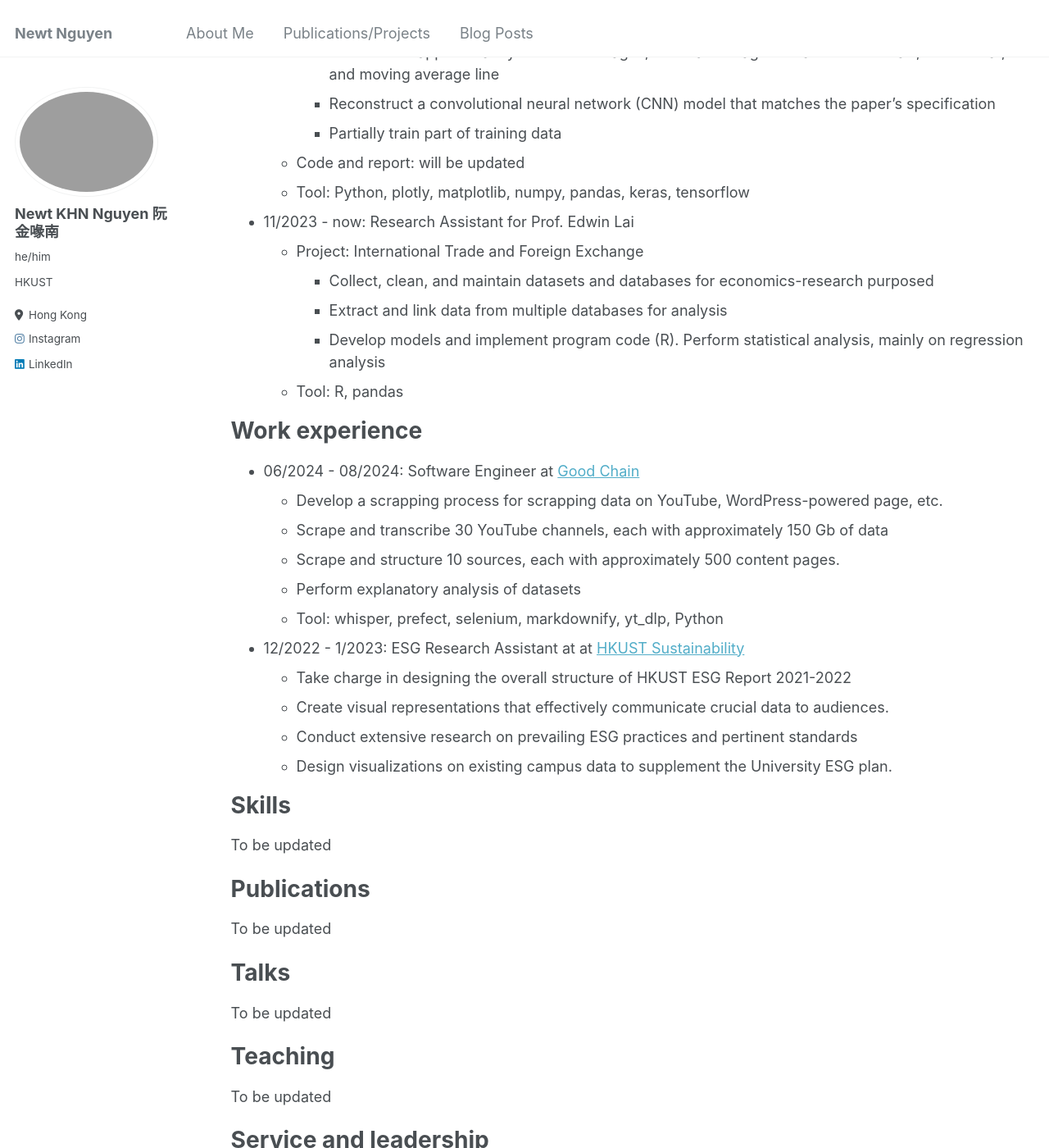
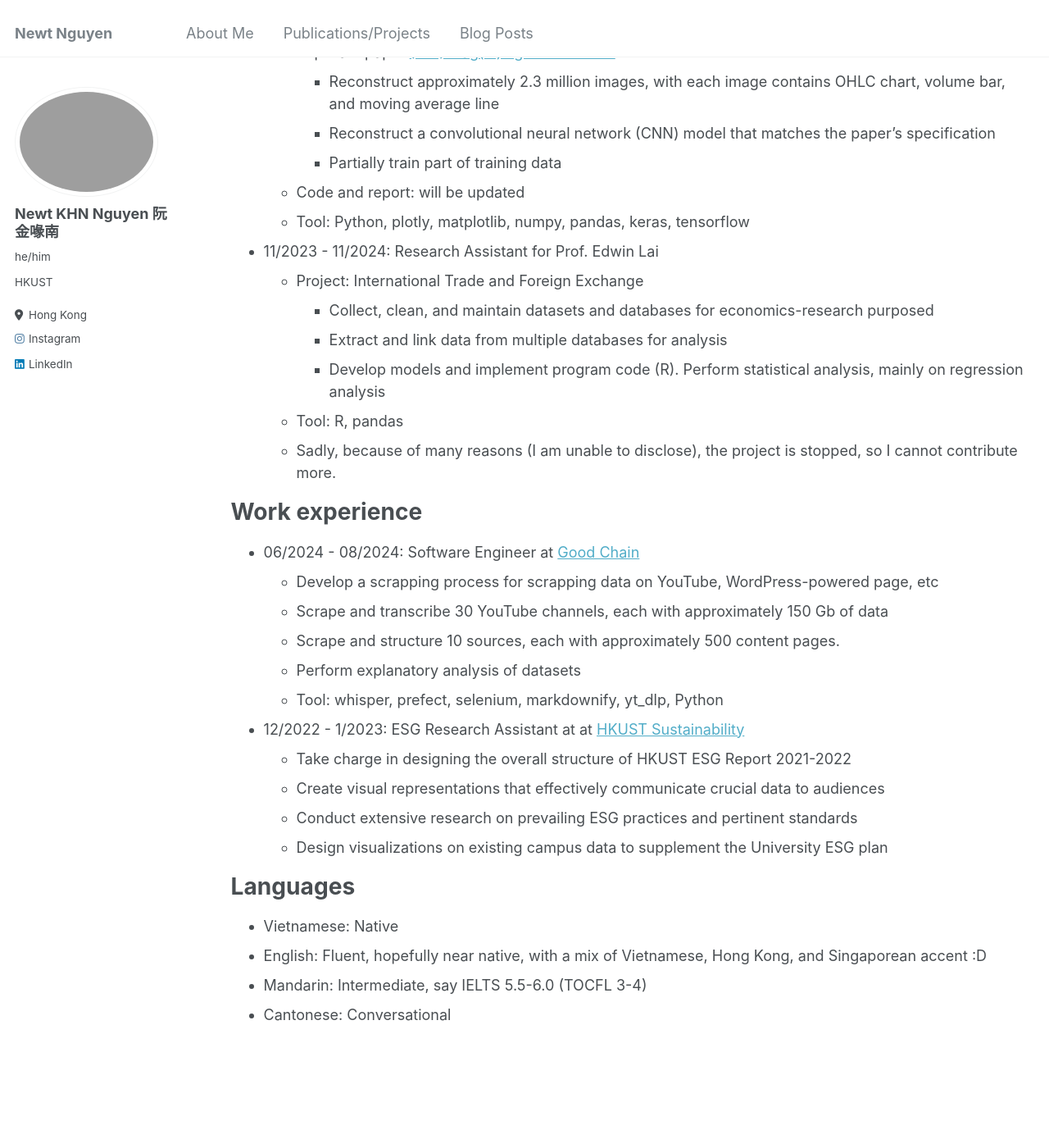
Before and after one commit to newtdes/newtdes.github.io, a Jekyll site: the page built from _pages/cv.md, in a window 1280 px wide and 1400 px high, scrolled down 481 px. Shown: the whole window at 82% size. Built offline with Jekyll 4.4.1, drawn with Linux system fonts in a browser that asks for light colours; some of the changed text lies outside the part shown.

Commit message:
Add new details

```diff
--- a/_pages/cv.md
+++ b/_pages/cv.md
@@ -11,9 +11,10 @@
 
 Education
 ======
-* BEng in Computer Science and Mathematics, The Hong Kong University of Science and Technology, 2026 (expected)
+* BEng in Computer Science and Additional Major in Mathematics, and Additional Major in Data Science and Technology, The Hong Kong University of Science and Technology, 2026 (expected)
 * BBA in General Business Management, The Hong Kong University of Science and Technology, 2026 (expected)
-* VNU-HCM High School for the Gifted, 2018
+* VNU-HCM High School for the Gifted, 2021
+* Tran Dai Nghia High School for the Gifted, 2018
 
 Research experience
 =====
@@ -25,17 +26,18 @@
     * Partially train part of training data
   * Code and report: will be updated
   * Tool: Python, plotly, matplotlib, numpy, pandas, keras, tensorflow
-* 11/2023 - now: Research Assistant for Prof. Edwin Lai
+* 11/2023 - 11/2024: Research Assistant for Prof. Edwin Lai
   * Project: International Trade and Foreign Exchange
     * Collect, clean, and maintain datasets and databases for economics-research purposed
     * Extract and link data from multiple databases for analysis
     * Develop models and implement program code (R). Perform statistical analysis, mainly on regression analysis
   * Tool: R, pandas
+  * Sadly, because of many reasons (I am unable to disclose), the project is stopped, so I cannot contribute more.
 
 Work experience
 ======
 * 06/2024 - 08/2024: Software Engineer at [Good Chain](https://www.good-chain.com/)
-  * Develop a scrapping process for scrapping data on YouTube, WordPress-powered page, etc.
+  * Develop a scrapping process for scrapping data on YouTube, WordPress-powered page, etc
   * Scrape and transcribe 30 YouTube channels, each with approximately 150 Gb of data
   * Scrape and structure 10 sources, each with approximately 500 content pages.
   * Perform explanatory analysis of datasets
@@ -43,26 +45,13 @@
 
 * 12/2022 - 1/2023: ESG Research Assistant at at [HKUST Sustainability](https://sust.hkust.edu.hk/)
   * Take charge in designing the overall structure of HKUST ESG Report 2021-2022
-  * Create visual representations that effectively communicate crucial data to audiences.
+  * Create visual representations that effectively communicate crucial data to audiences
   * Conduct extensive research on prevailing ESG practices and pertinent standards
-  * Design visualizations on existing campus data to supplement the University ESG plan.
+  * Design visualizations on existing campus data to supplement the University ESG plan
 
-Skills
-======
-To be updated
-
-Publications
-======
-To be updated
-
-Talks
-======
-To be updated
-
-Teaching
-======
-To be updated
-
-Service and leadership
-======
-To be updated
+Languages
+=====
+* Vietnamese: Native
+* English: Fluent, hopefully near native, with a mix of Vietnamese, Hong Kong, and Singaporean accent :D
+* Mandarin: Intermediate, say IELTS 5.5-6.0 (TOCFL 3-4)
+* Cantonese: Conversational
```
